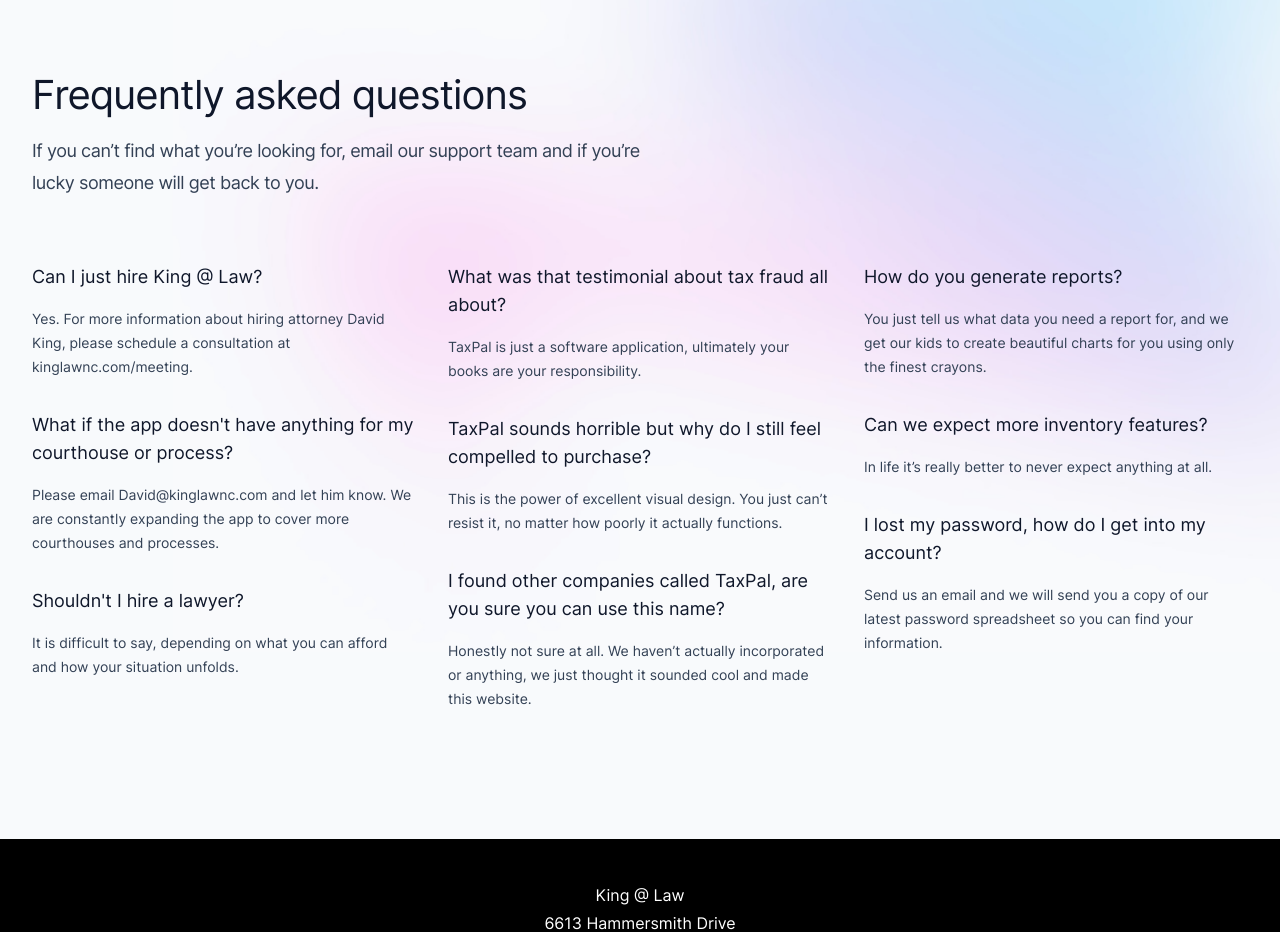
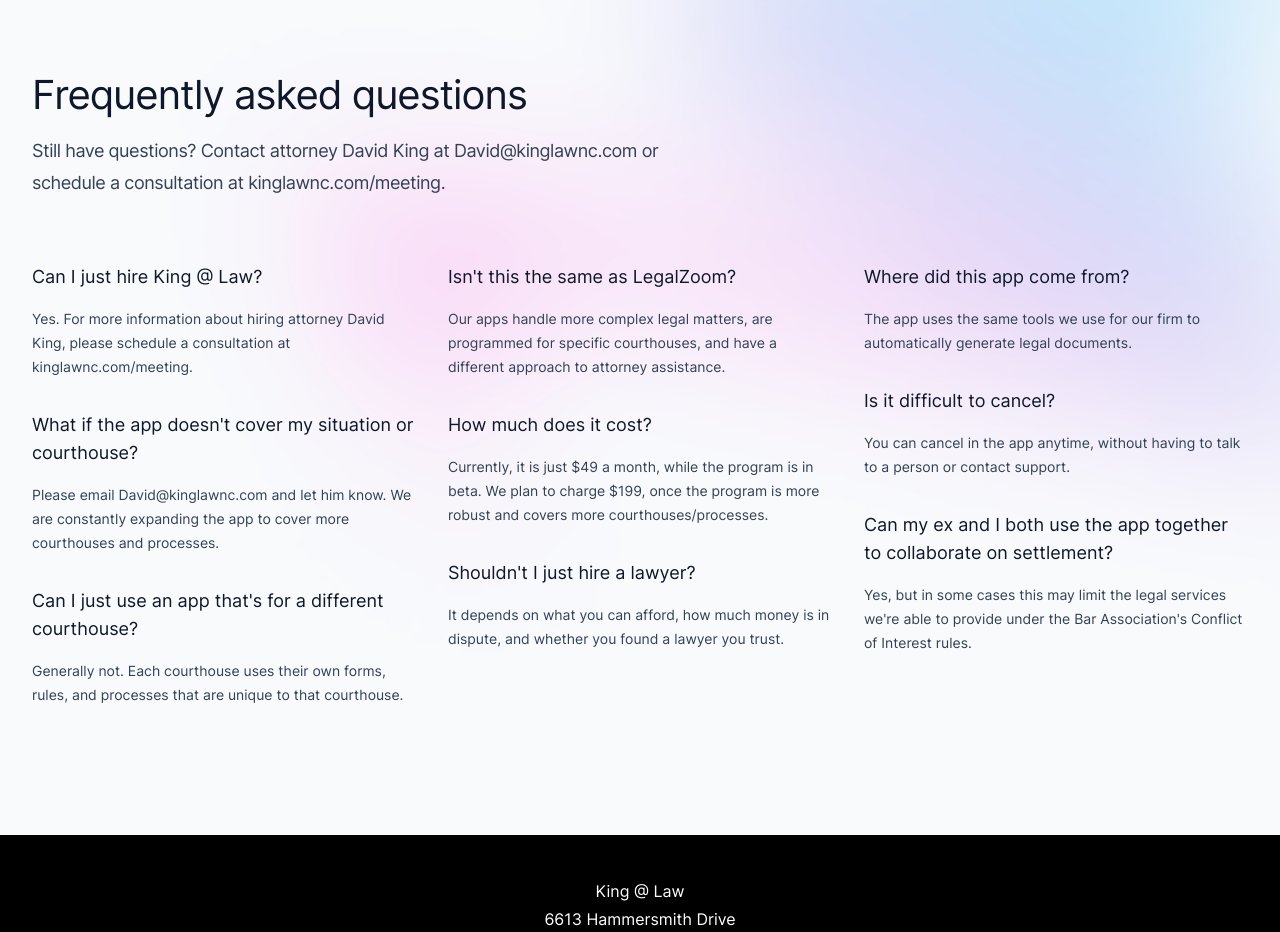
Before and after one commit to David44357/KingLawWebsite, a Next.js app: page /prometheus in a window 1280 px wide. Shown: the part 3840-4772 px from the top of the page. Built offline with nearby package versions, Linux system fonts and the light colour scheme.

Commit message:
Update PromFaqs.jsx

```diff
--- a/src/components/PromFaqs.jsx
+++ b/src/components/PromFaqs.jsx
@@ -11,48 +11,48 @@ const faqs = [
         'Yes. For more information about hiring attorney David King, please schedule a consultation at kinglawnc.com/meeting.',
     },
     {
-      question: 'What if the app doesn\'t have anything for my courthouse or process?',
+      question: 'What if the app doesn\'t cover my situation or courthouse?',
       answer: 'Please email David@kinglawnc.com and let him know. We are constantly expanding the app to cover more courthouses and processes.',
     },
     {
-      question: 'Shouldn\'t I hire a lawyer?',
+      question: 'Can I just use an app that\'s for a different courthouse?',
       answer:
-        'It is difficult to say, depending on what you can afford and how your situation unfolds.',
+        'Generally not. Each courthouse uses their own forms, rules, and processes that are unique to that courthouse.',
     },
   ],
   [
     {
-      question: 'What was that testimonial about tax fraud all about?',
+      question: 'Isn\'t this the same as LegalZoom?',
       answer:
-        'TaxPal is just a software application, ultimately your books are your responsibility.',
+        'Our apps handle more complex legal matters, are programmed for specific courthouses, and have a different approach to attorney assistance.',
     },
     {
       question:
-        'TaxPal sounds horrible but why do I still feel compelled to purchase?',
+        'How much does it cost?',
       answer:
-        'This is the power of excellent visual design. You just can’t resist it, no matter how poorly it actually functions.',
+        'Currently, it is just $49 a month, while the program is in beta. We plan to charge $199, once the program is more robust and covers more courthouses/processes.',
     },
     {
       question:
-        'I found other companies called TaxPal, are you sure you can use this name?',
+        'Shouldn\'t I just hire a lawyer?',
       answer:
-        'Honestly not sure at all. We haven’t actually incorporated or anything, we just thought it sounded cool and made this website.',
+        'It depends on what you can afford, how much money is in dispute, and whether you found a lawyer you trust.',
     },
   ],
   [
     {
-      question: 'How do you generate reports?',
+      question: 'Where did this app come from?',
       answer:
-        'You just tell us what data you need a report for, and we get our kids to create beautiful charts for you using only the finest crayons.',
+        'The app uses the same tools we use for our firm to automatically generate legal documents.',
     },
     {
-      question: 'Can we expect more inventory features?',
-      answer: 'In life it’s really better to never expect anything at all.',
+      question: 'Is it difficult to cancel?',
+      answer: 'You can cancel in the app anytime, without having to talk to a person or contact support.',
     },
     {
-      question: 'I lost my password, how do I get into my account?',
+      question: 'Can my ex and I both use the app together to collaborate on settlement?',
       answer:
-        'Send us an email and we will send you a copy of our latest password spreadsheet so you can find your information.',
+        'Yes, but in some cases this may limit the legal services we\'re able to provide under the Bar Association\'s Conflict of Interest rules.',
     },
   ],
 ]
@@ -81,8 +81,7 @@ export function PromFaqs() {
             Frequently asked questions
           </h2>
           <p className="mt-4 text-lg tracking-tight text-slate-700">
-            If you can’t find what you’re looking for, email our support team
-            and if you’re lucky someone will get back to you.
+            Still have questions? Contact attorney David King at David@kinglawnc.com or schedule a consultation at kinglawnc.com/meeting.
           </p>
         </div>
         <ul
```
